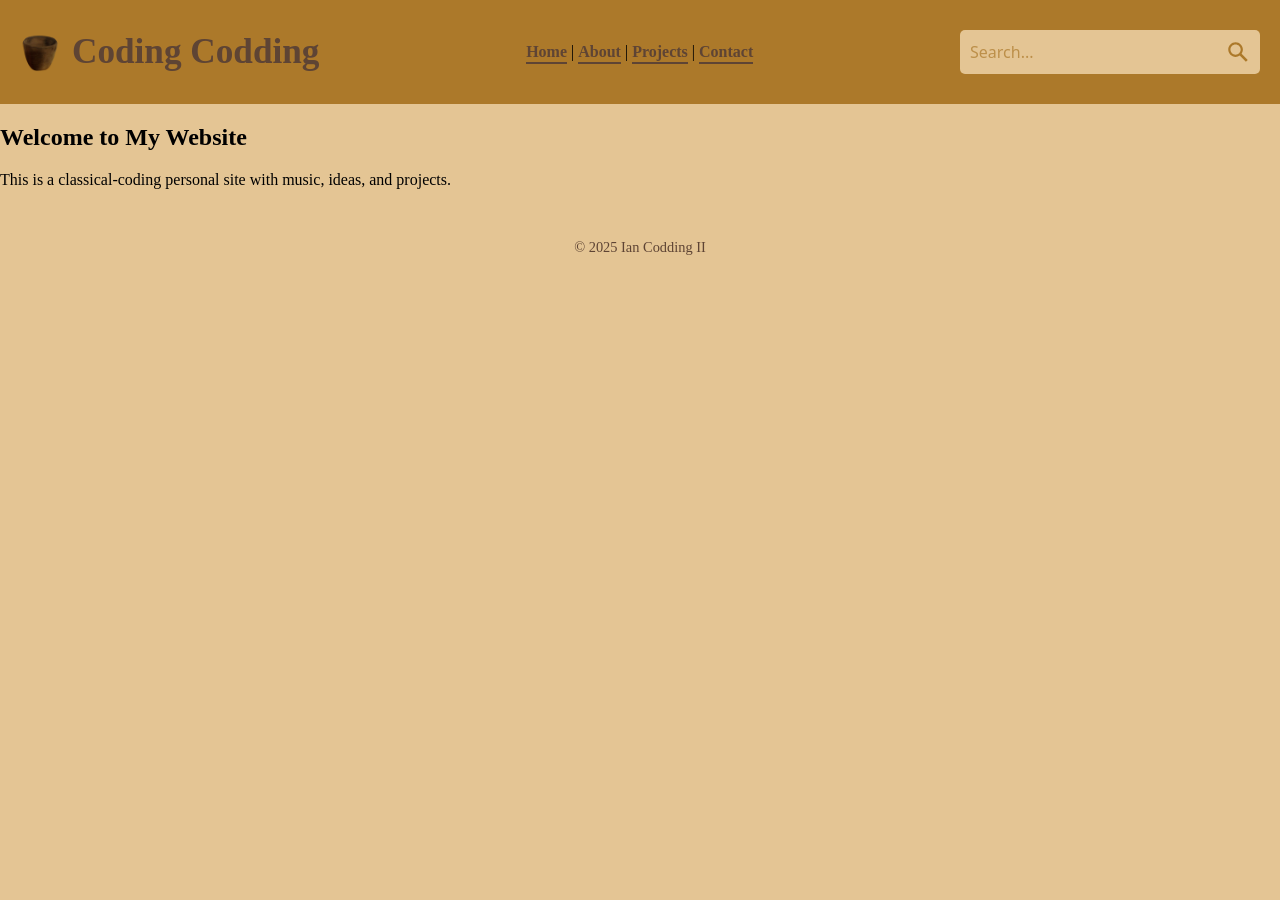
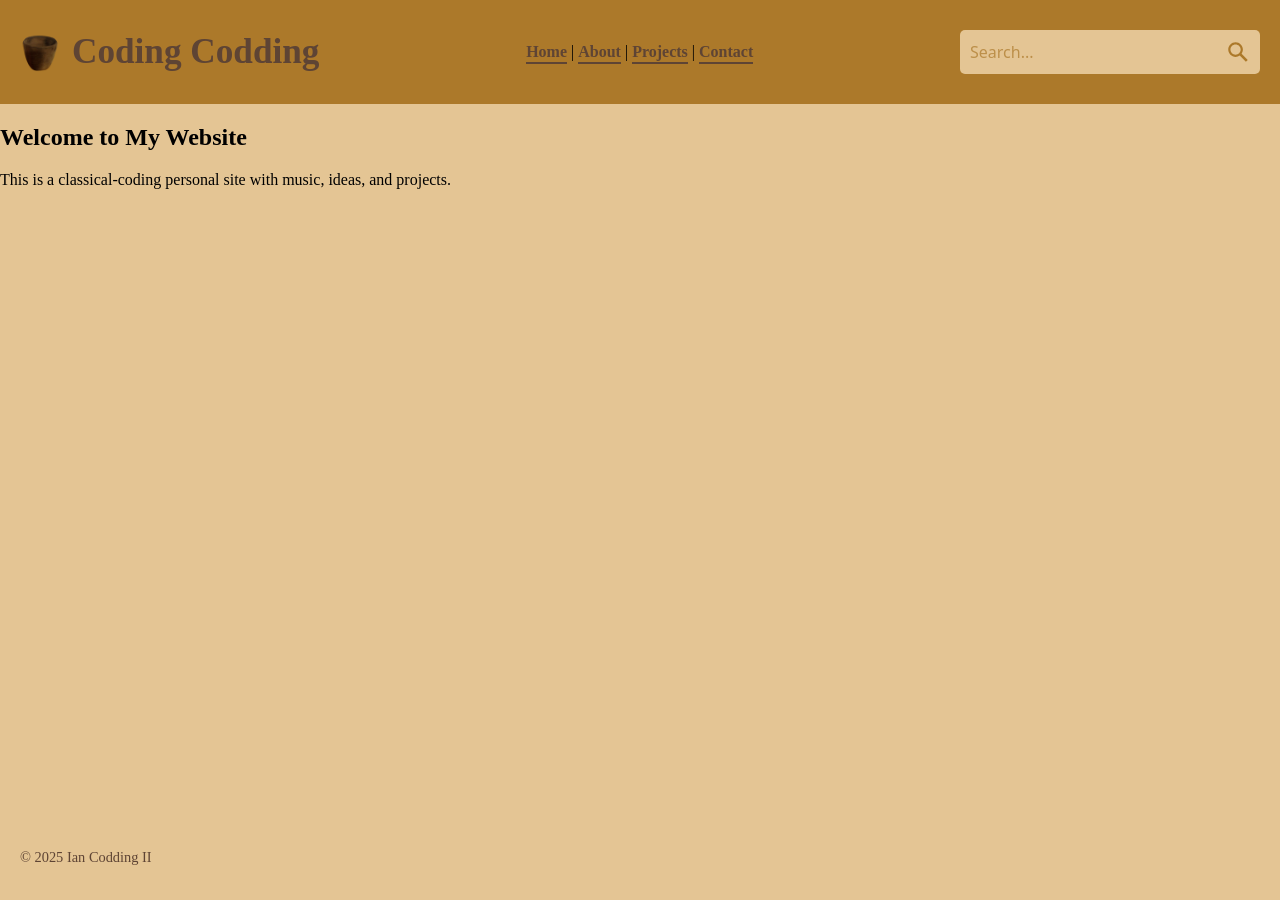
Before and after one commit to Ian-Codding-II/CodingCodding, a Jekyll site: the page built from index.html, in a window 1280 px wide. Built offline with Jekyll 4.4.1, drawn with Linux system fonts in a browser that asks for light colours.

Commit message:
I am making a to bar, rearanged

```diff
--- a/styles/main.css
+++ b/styles/main.css
@@ -1,9 +1,21 @@
-/* Full page background */
+/* Make the page take full height */
+html, body {
+  height: 100%;
+  margin: 0;
+  padding: 0;
+}
+
+/* Full page background and layout */
 body {
   background-color: #e4c594; /* Light tan */
   font-family: 'Times New Roman', Times, serif;
-  margin: 0;
-  padding: 0;
+  display: flex;
+  flex-direction: column;
+}
+
+/* Ensure main grows to fill available space */
+main {
+  flex: 1;
 }
 
 /* Top bar layout */
@@ -88,10 +100,10 @@ body {
   opacity: 0.7;
 }
 
-/* Footer styling */
+/* Footer styling - pinned to bottom */
 footer {
-  text-align: center;
   padding: 20px;
   color: #5e4434;
   font-size: 0.9rem;
+  text-align: left;
 }
```
